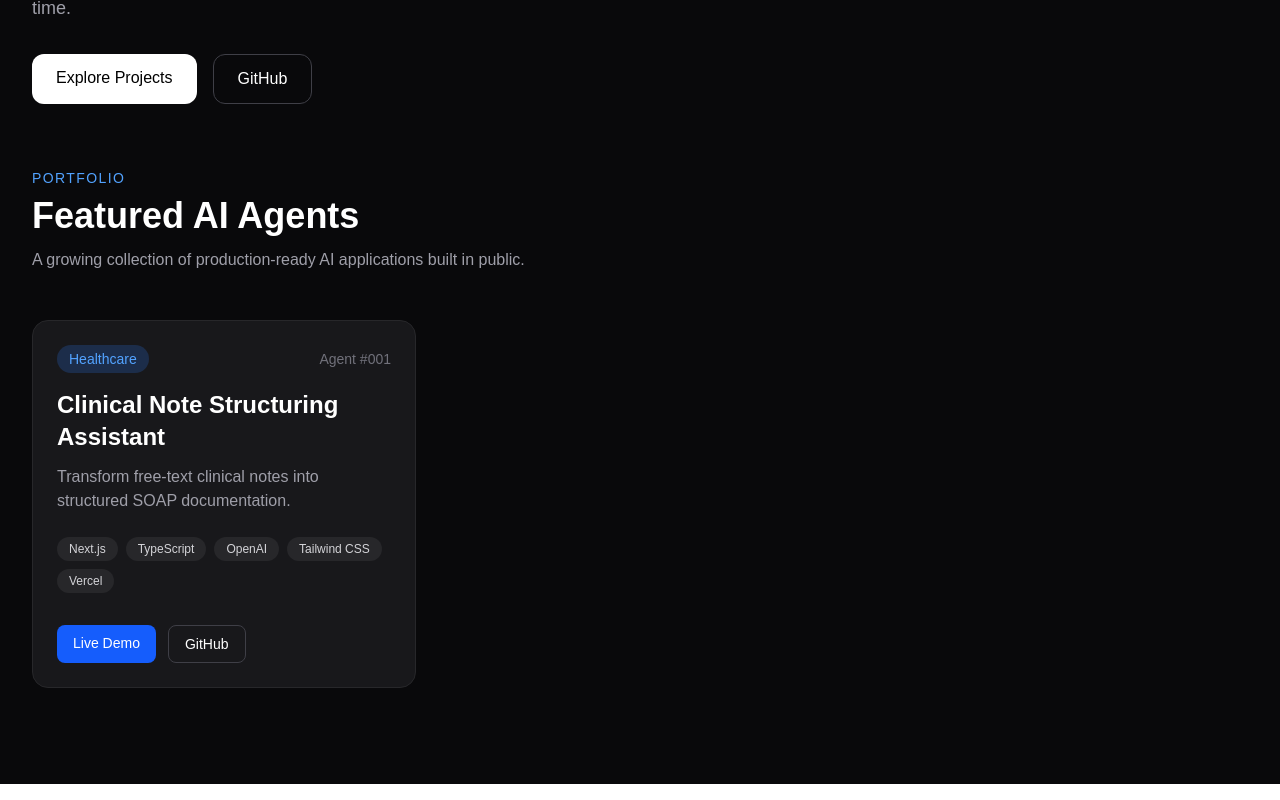
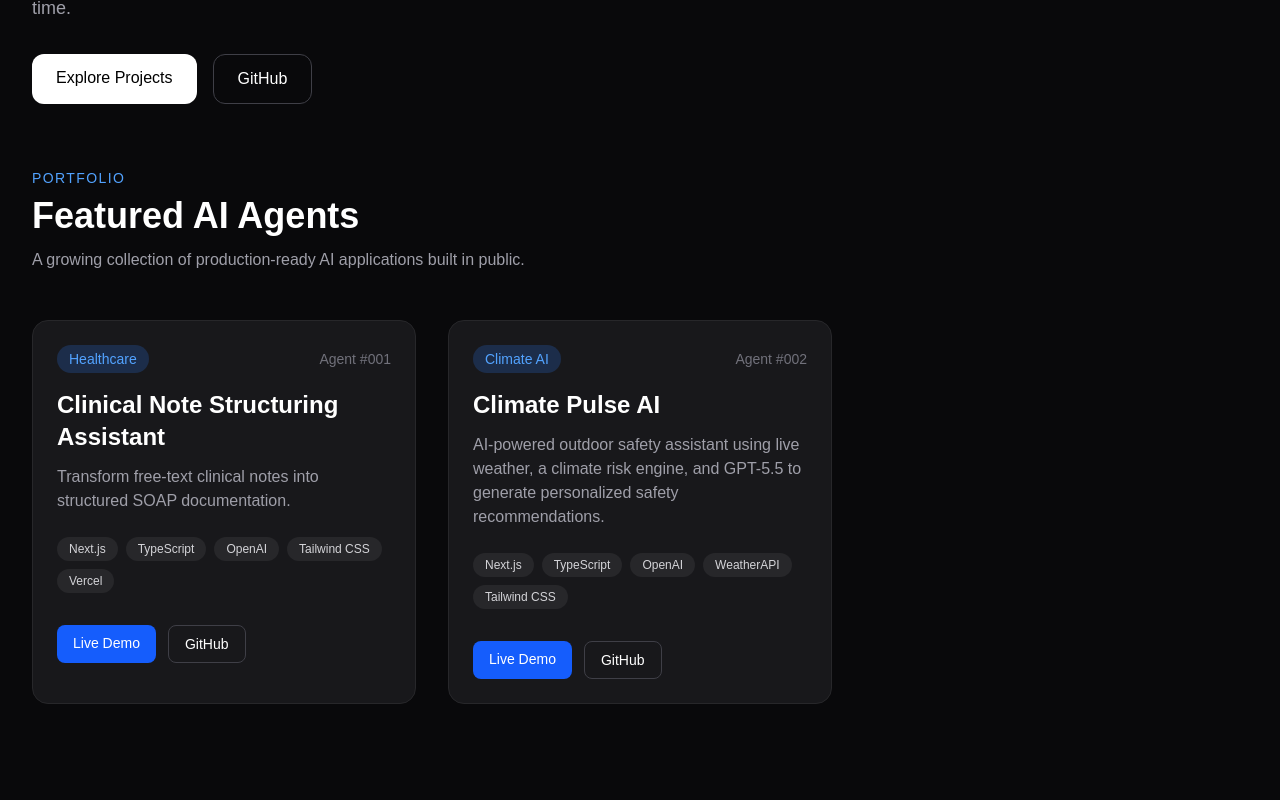
Before and after one commit to shreya19888/ai-portfolio, a Next.js app: page / in a window 1280 px wide. Shown: the part 432-1232 px from the top of the page. Built offline with nearby package versions, Linux system fonts and the light colour scheme.

Commit message:
commiting second agent

```diff
--- a/app/data/agents.ts
+++ b/app/data/agents.ts
@@ -18,4 +18,21 @@ export const agents = [
     demo: "https://clinical-note-structuring.vercel.app/",
     featured: true,
   },
+  {
+  id: "002",
+  title: "Climate Pulse AI",
+  industry: "Climate AI",
+  tagline:
+    "AI-powered outdoor safety assistant using live weather, a climate risk engine, and GPT-5.5 to generate personalized safety recommendations.",
+  technologies: [
+    "Next.js",
+    "TypeScript",
+    "OpenAI",
+    "WeatherAPI",
+    "Tailwind CSS",
+  ],
+  demo: "https://climate-pulse-ai-three.vercel.app",
+  github:
+    "https://github.com/shreya19888/100-days-100-agents/tree/master/day-002-climate-pulse",
+},
 ];
```
